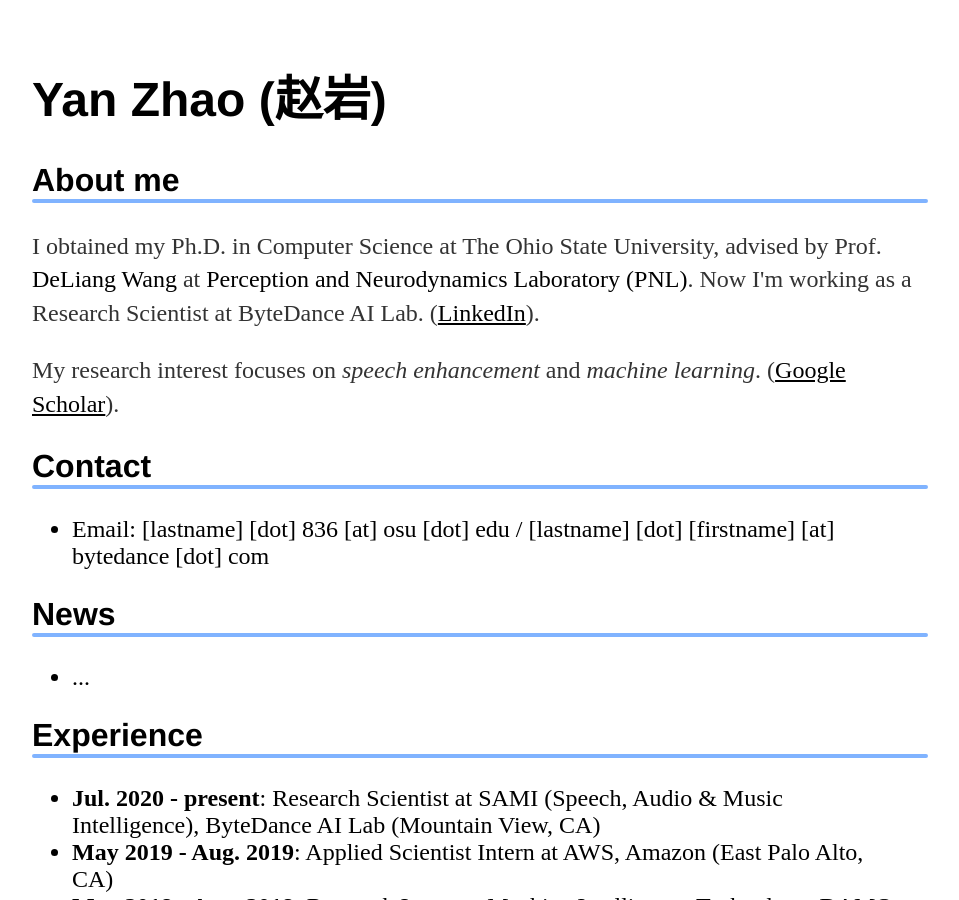
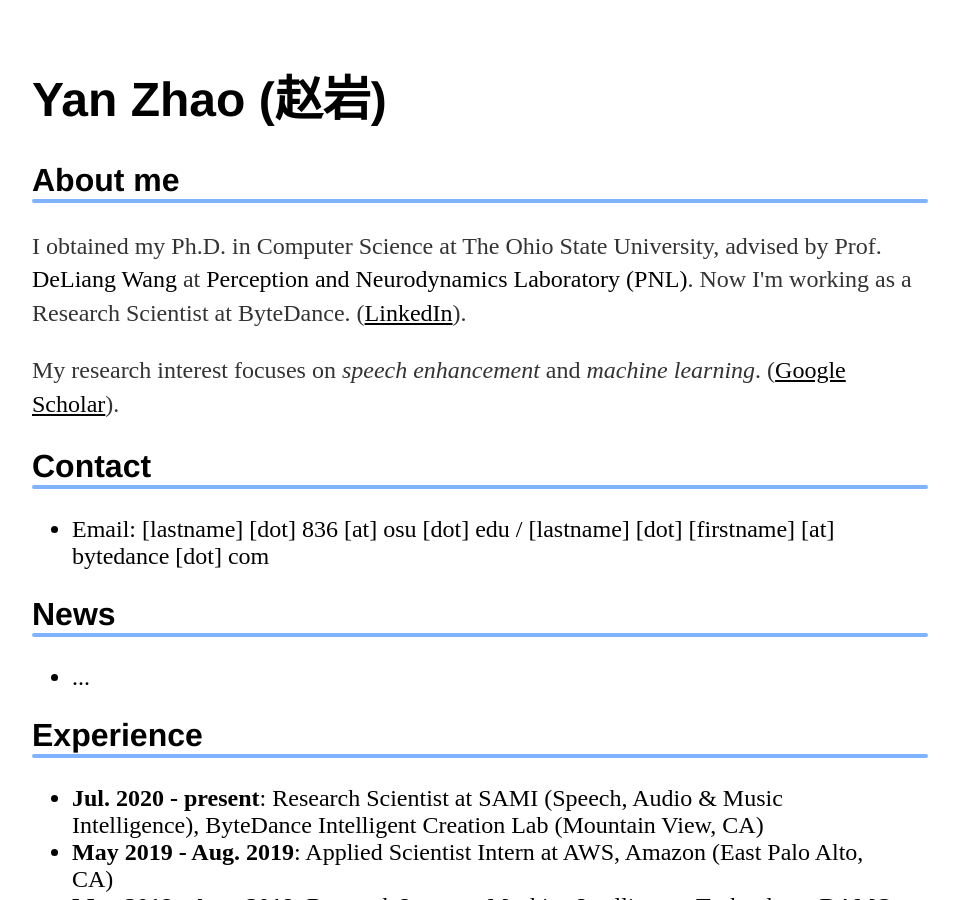
Before and after one commit to cliffzhao/cliffzhao.github.io, a Jekyll site: the page built from index.html, in a window 1280 px wide and 900 px high. Shown: the whole window, without its empty margins (160-1119 px from the left). Built offline with Jekyll 4.4.1, drawn with Linux system fonts in a browser that asks for light colours.

Commit message:
update work info

```diff
--- a/index.html
+++ b/index.html
@@ -8,7 +8,7 @@
 
     <h2>About me</h2>
 
-    <p>I obtained my Ph.D. in Computer Science at The Ohio State University, advised by Prof. <a href="http://web.cse.ohio-state.edu/~dwang/">DeLiang Wang</a> at <a href="http://web.cse.ohio-state.edu/~dwang/pnl/">Perception and Neurodynamics Laboratory (PNL)</a>. Now I'm working as a Research Scientist at ByteDance AI Lab. (<a href="https://www.linkedin.com/in/yan-zhao-8785a356/" target="_blank"><U>LinkedIn</U></a>).</p>
+    <p>I obtained my Ph.D. in Computer Science at The Ohio State University, advised by Prof. <a href="http://web.cse.ohio-state.edu/~dwang/">DeLiang Wang</a> at <a href="http://web.cse.ohio-state.edu/~dwang/pnl/">Perception and Neurodynamics Laboratory (PNL)</a>. Now I'm working as a Research Scientist at ByteDance. (<a href="https://www.linkedin.com/in/yan-zhao-8785a356/" target="_blank"><U>LinkedIn</U></a>).</p>
 
     <p>My research interest focuses on <I>speech enhancement</I> and <I>machine learning</I>. (<a href="https://scholar.google.com/citations?user=cHzLMDEAAAAJ&hl=zh-CN" target="_blank"><U>Google Scholar</U></a>).</p>
 
@@ -29,7 +29,7 @@
 
     <h2>Experience</h2>
     <ul>
-	<li><strong>Jul. 2020 - present</strong>: Research Scientist at SAMI (Speech, Audio & Music Intelligence), ByteDance AI Lab (Mountain View, CA)
+	<li><strong>Jul. 2020 - present</strong>: Research Scientist at SAMI (Speech, Audio & Music Intelligence), ByteDance Intelligent Creation Lab (Mountain View, CA)
 	</li>
     <li><strong>May 2019 - Aug. 2019</strong>: Applied Scientist Intern at AWS, Amazon (East Palo Alto, CA)
 	</li>
```
